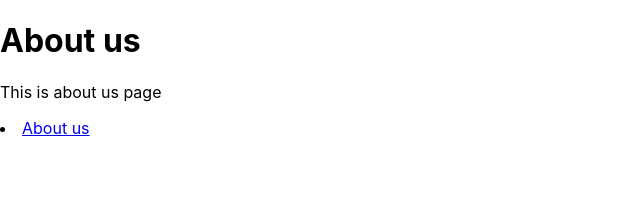
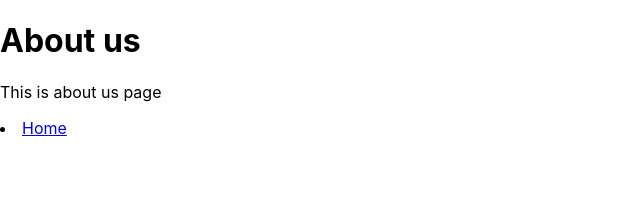
Before and after one commit to JulianDiener/webtech, a React (Create React App) app: page /aboutus in a window 1280 px wide. Shown: the top 208 px of the page, without its empty margins (0-640 px from the left). Built offline with nearby package versions, Linux system fonts and the light colour scheme.

Commit message:
FIX: fixed Bug with links

```diff
--- a/src/webpages/aboutus.js
+++ b/src/webpages/aboutus.js
@@ -5,7 +5,7 @@ const Aboutus = () => {
         <div>
             <h1>About us</h1>
             <p>This is about us page</p>
-            <li><Link to="/aboutus">About us</Link></li>
+            <li><Link to="/">Home</Link></li>
         </div>
     );
 };
```
